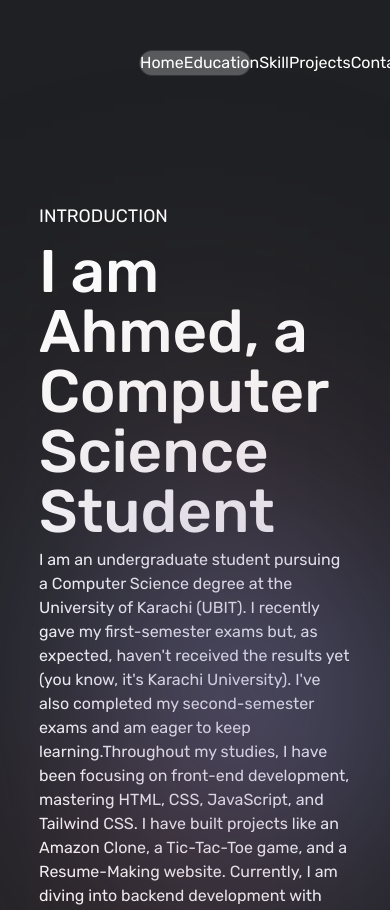
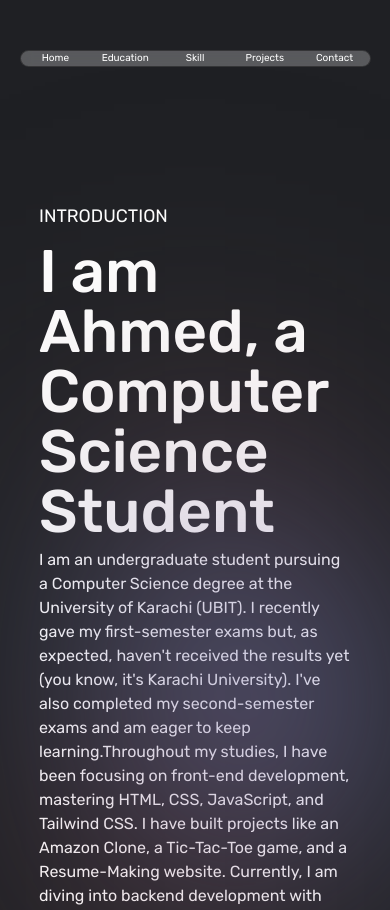
Before and after one commit to Ahmed-Rashid200307/PORTFOLIO, a website: page index.html in a window 390 px wide. Shown: the top 910 px of the page. Drawn offline with Linux system fonts and the light colour scheme.

Commit message:
fixt css with m queries

```diff
--- a/styles/hero.css
+++ b/styles/hero.css
@@ -32,20 +32,30 @@ img {
 }
 
 .navbar-container {
-	width: 80%;
+	display: flex;
+	width: 100%;
+	left: 0;
 	position: fixed;
 	margin-top: 50px;
-	padding-left: 100px;
-	padding-right: 100px;
+	align-content: center;
+	justify-content: center;
 	z-index: 11;
 }
 
 .navbar {
+	width: 60%;
 	background-color: rgba(245, 245, 245, 0.274);
 	backdrop-filter: blur(6px);
 	border-width: 1px;
 	border-style: solid;
 	border-color: rgba(0, 0, 0, 0.411);
+}
+
+@media screen and (max-width: 600px) {
+  .navbar {
+		width: 90%;
+		font-size: 10px;
+	}
 }
 
 h6 {
@@ -74,7 +84,6 @@ h2 {
 	align-items: center;
 	justify-content: center;
 	position: relative;
-	/* overflow-y: ; */
 }
 
 .container::after{
```
